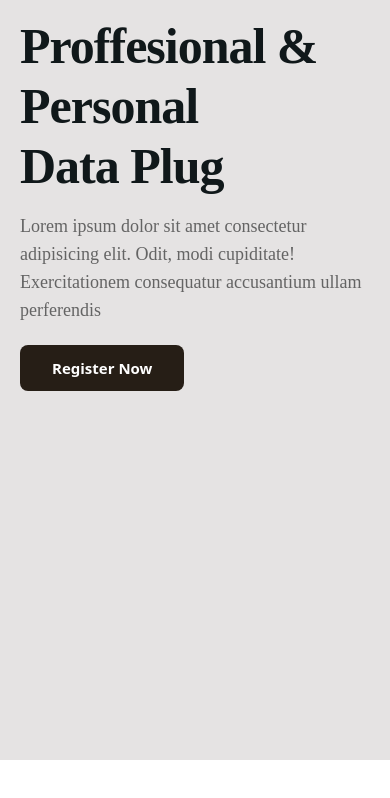
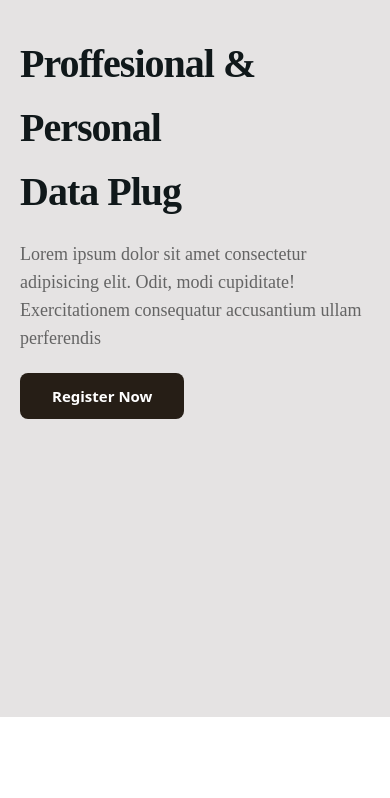
Before and after one commit to Yahckman1112/VTU-site, a Next.js app: page / in a window 390 px wide. Shown: the top 798 px of the page. Built offline with nearby package versions, Linux system fonts and the light colour scheme.

Commit message:
landing page responsive

```diff
--- a/app/homeTemplate/Banner/banner.module.scss
+++ b/app/homeTemplate/Banner/banner.module.scss
@@ -20,7 +20,7 @@
 
     @include responsive(phone){
         height: auto;
-        height: 90vh !important;
+        height: 85vh !important;
   }
 }
 
@@ -38,16 +38,19 @@
   }
 
   @include responsive(phone){
-    padding-top: 1rem;
+    padding-top: 2rem;
     padding-left: 2rem;
   }
 }
 .para1 {
   font-family: "DM Sans";
   color: rgb(16, 24, 26);
-
   letter-spacing: -1px;
   line-height: 1.2;
+@include responsive(phone){
+    line-height: 1.6;
+}
+
 }
 .para1_text {
   display: block;
@@ -55,6 +58,10 @@
   text-align: left;
   font-weight: 700;
   font-size: 50px;
+
+  @include responsive(phone){
+    font-size: 40px;
+  }
 }
 .para2 {
   z-index: 8;
@@ -89,7 +96,7 @@
 .back{
     padding-left: 10px;
    background-image:url('./../../images/phone.png');
-   height:100%;
+   height:140%;
   background-repeat: no-repeat;
    background-size: contain;
 }
```
